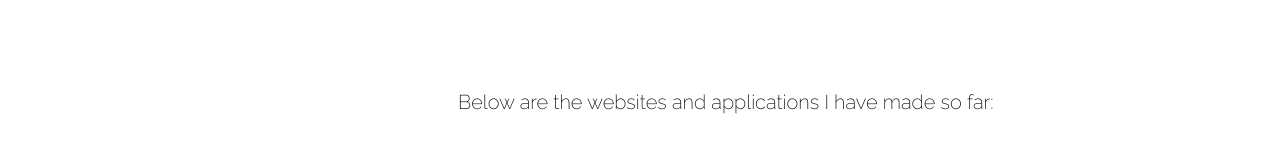
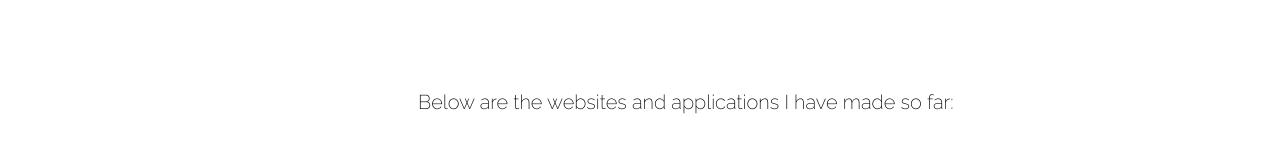
Before and after one commit to Lena341/personal-website1-work-page, a plain HTML site: page index.html in a window 1280 px wide. Shown: the part 260-412 px from the top of the page. Drawn offline with Linux system fonts and the light colour scheme.

Commit message:
Update main.css

```diff
--- a/main.css
+++ b/main.css
@@ -40,7 +40,7 @@ body
     text-decoration: none;
     position: absolute;
     top: 330px;
-    margin-left: 450px;
+    margin-left: 410px;
 }
 
 @media only screen and (max-width:992px)
```
